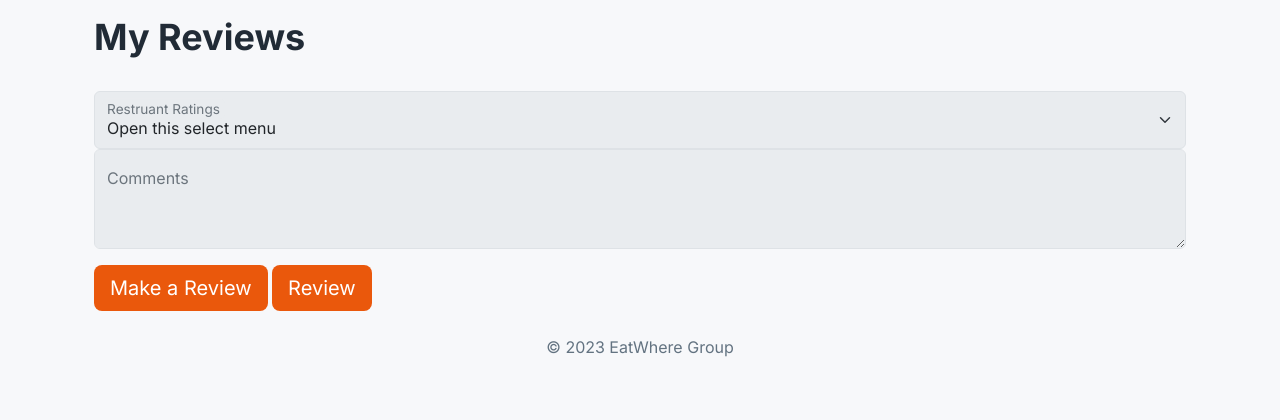
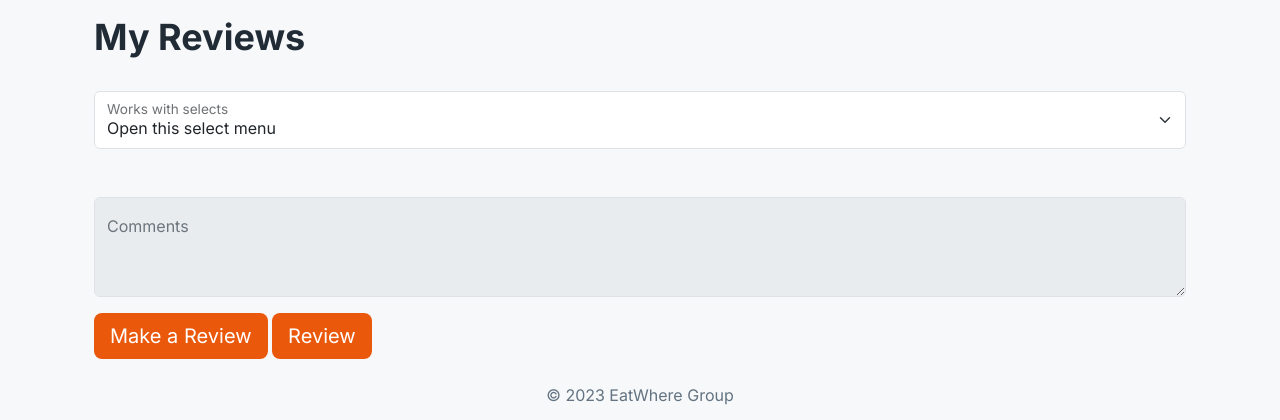
Before and after one commit to amanda-chan/db_assignment, a Flask app: page /review/make-a-review in a window 1280 px wide. Shown: the part 72-492 px from the top of the page. Run offline with Flask 3, Linux system fonts and the light colour scheme; parts of the project's set-up code (start-up, migrations or seed data) failed here and were passed over; some libraries are stand-ins or nearby versions.

Commit message:
working on review view

```diff
--- a/food_app/review.py
+++ b/food_app/review.py
@@ -9,7 +9,7 @@ review_bp = Blueprint("review", __name__, url_prefix="/review")
 
 @review_bp.route("/make-a-review")
 def make():
-    # add login required ^
+    # add login required
     #maybe need to add like booking = current booking then can, but now just try try to create
     return render_template("profile/review/makeReview.html", user=current_user)
 
--- a/food_app/templates/profile/review/makeReview.html
+++ b/food_app/templates/profile/review/makeReview.html
@@ -12,7 +12,7 @@
     <!-- Rate the restruant basing on a scale of 1 to 10 -->
 
     <div class="form-floating">
-        <select class="form-select" id="floatingSelectDisabled" aria-label="Floating label disabled select example" disabled>
+        <select class="form-select" id="floatingSelect" aria-label="Floating label select example">
             <option selected>Open this select menu</option>
             <option value="1">1</option>
             <option value="2">2</option>
@@ -25,9 +25,9 @@
             <option value="9">9</option>
             <option value="10">10</option>
         </select>
-        <label for="floatingSelectDisabled">Restruant Ratings</label>
+        <label for="floatingSelect">Works with selects</label>
     </div>
-
+    <br></br>
     <!-- text area to leave review for the resturant -->
     <div class="form-floating mb-3">
         <textarea class="form-control" placeholder="Leave a comment here" id="floatingTextarea2Disabled" style="height: 100px" disabled></textarea>
```
